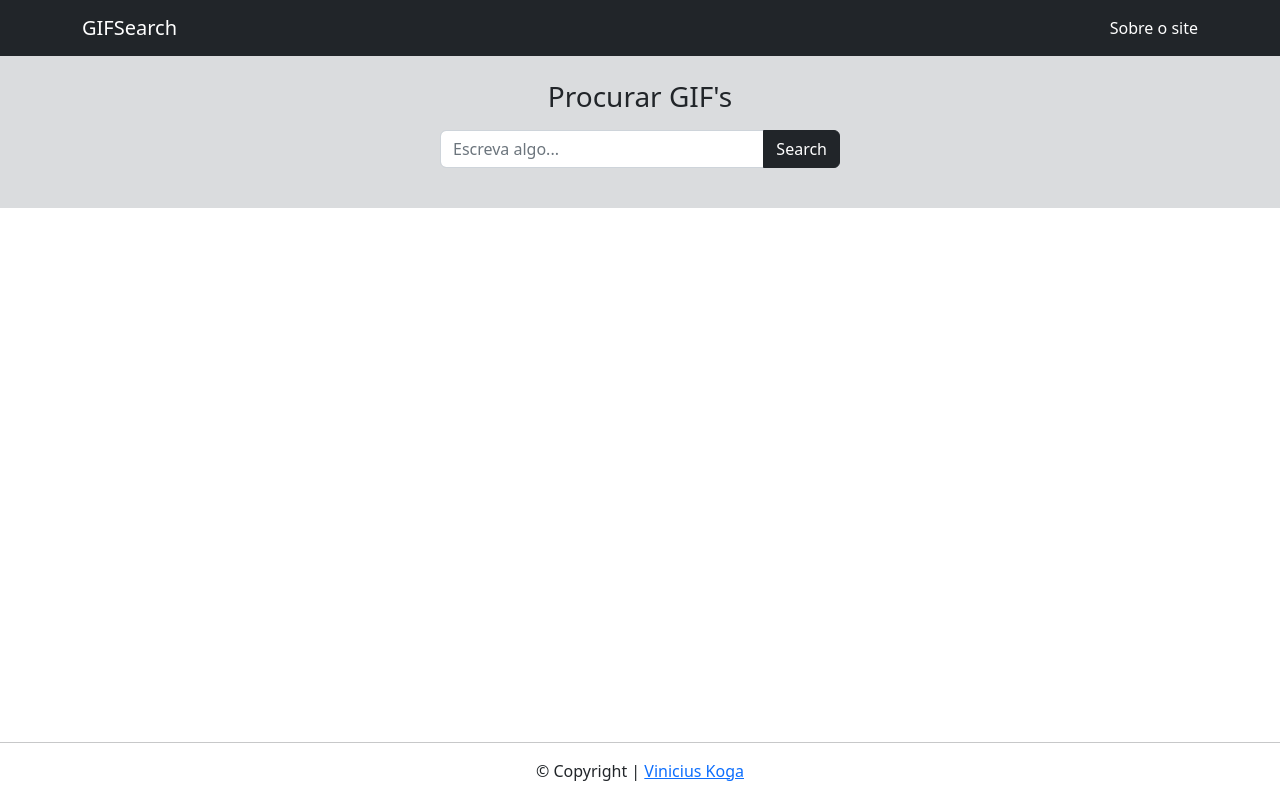
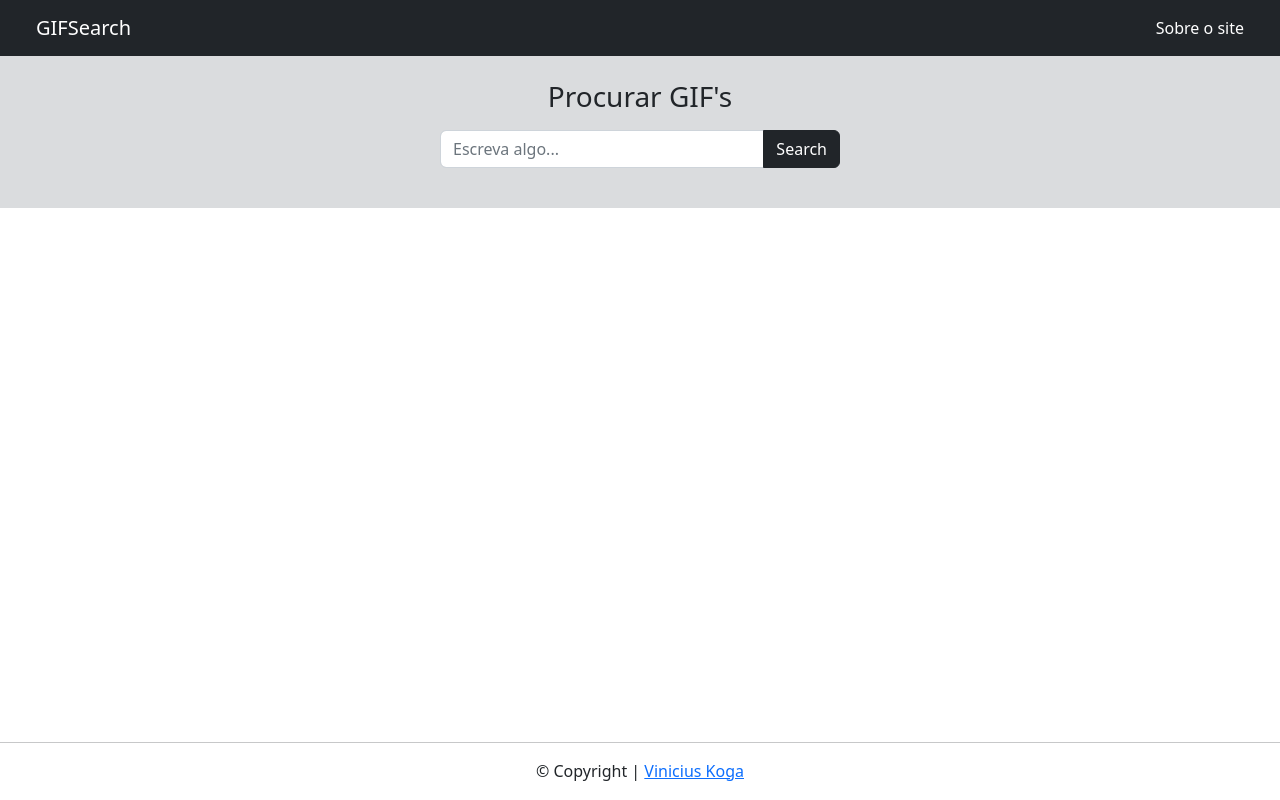
Before and after one commit to vinicius-koga/Gif-Searcher, a plain HTML site: page index.html in a window 1280 px wide. Drawn offline with Linux system fonts and the light colour scheme.

Commit message:
navbar adjust

```diff
--- a/index.html
+++ b/index.html
@@ -37,12 +37,12 @@
 
     <header>
         <div class="navbar navbar-dark bg-dark">
-            <div class="container">
+            <div class="container-fluid">
                 <a href="" class="text-decoration-none">
-                    <div class="navbar-brand">GIFSearch</div>
+                    <div class="navbar-brand mx-4">GIFSearch</div>
                 </a>
                 <nav>
-                    <a href="#" class="text-white text-decoration-none" data-bs-toggle="modal" data-bs-target="#exampleModal">Sobre o site</a>
+                    <a href="#" class="text-white text-decoration-none mx-4" data-bs-toggle="modal" data-bs-target="#exampleModal">Sobre o site</a>
                 </nav>
             </div>
         </div>
```
